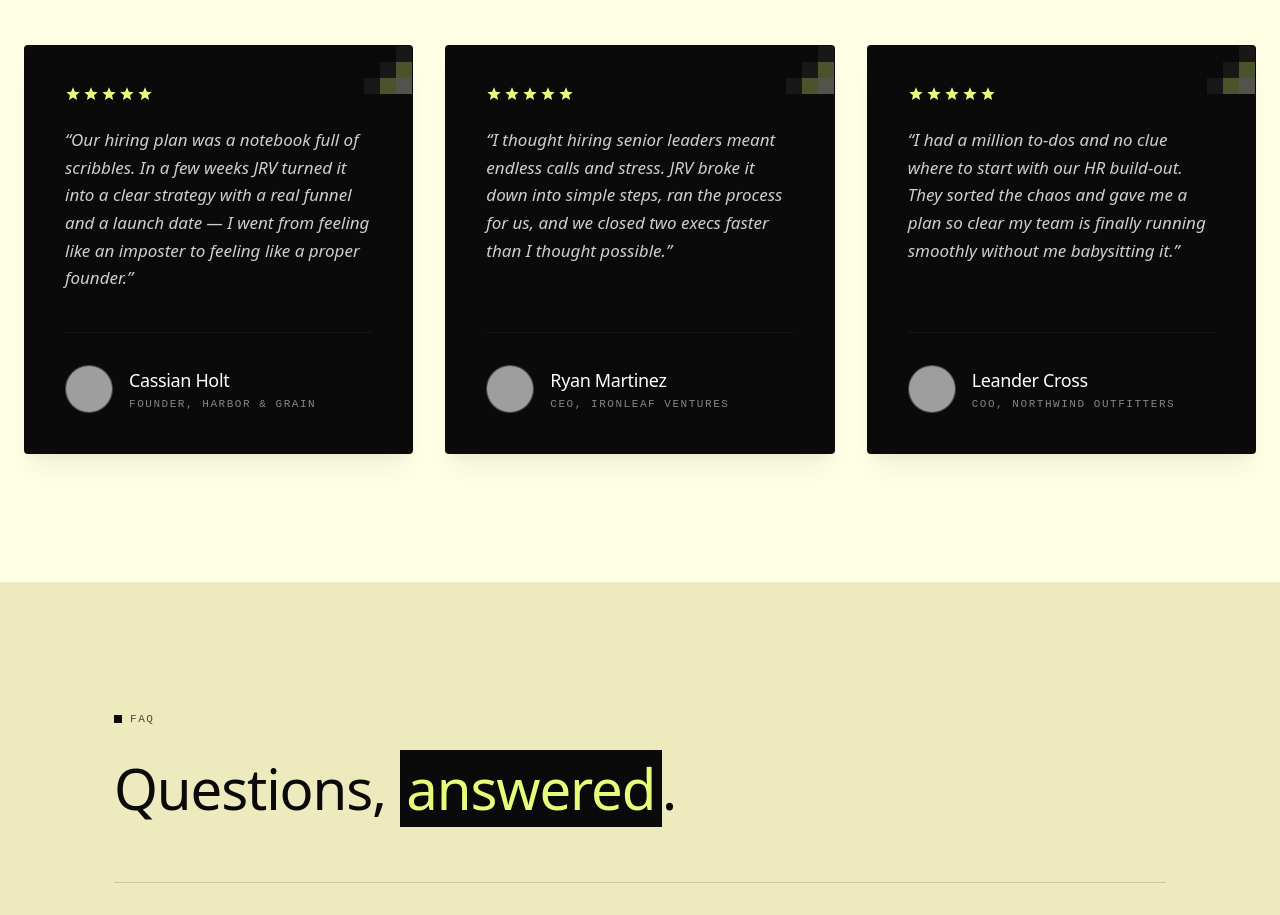
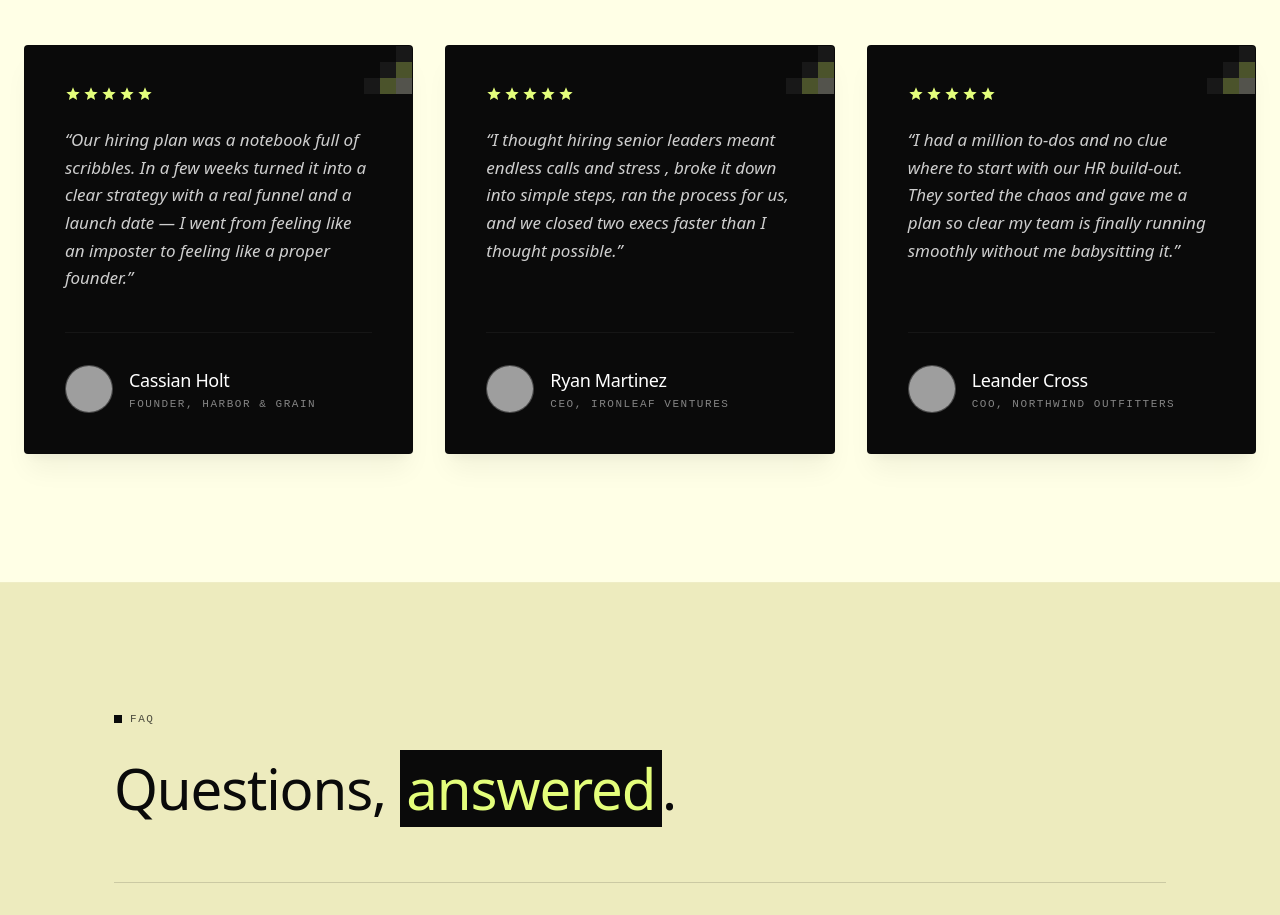
Before and after one commit to Sumit210106/consulting-template, a Next.js app: page /jrv in a window 1280 px wide. Shown: the part 10740-11655 px from the top of the page. Built offline with nearby package versions, Linux system fonts and the light colour scheme; grey boxes are pictures that could not be loaded; a web font is replaced by a local one.

Commit message:
jrv hardcoded issue fixed

```diff
--- a/app/layout.tsx
+++ b/app/layout.tsx
@@ -3,32 +3,32 @@ import "./globals.css";
 
 import { BRANDS } from "@/lib/brands";
 
-const defaultBrand = BRANDS.jrv;
+const defaultBrand = BRANDS.test;
 
 export const metadata: Metadata = {
   title: {
     default: `${defaultBrand.displayName} Consulting | ${defaultBrand.description}`,
-    template: `%s | ${defaultBrand.displayName} Consulting`,
+    template: ``,
   },
-  description: defaultBrand.tagline,
-  keywords: ["Recruitment", "Talent Acquisition", "CV Scrutiny", "HR Consulting", `${defaultBrand.displayName} Consulting`],
-  authors: [{ name: `${defaultBrand.displayName} Consulting` }],
-  robots: {
-    index: true,
-    follow: true,
-  },
-  openGraph: {
-    title: `${defaultBrand.displayName} Consulting | ${defaultBrand.description}`,
-    description: defaultBrand.tagline,
-    type: "website",
-    locale: "en_US",
-    siteName: `${defaultBrand.displayName} Consulting`,
-  },
-  twitter: {
-    card: "summary_large_image",
-    title: `${defaultBrand.displayName} Consulting | ${defaultBrand.description}`,
-    description: defaultBrand.tagline,
-  },
+  // description: defaultBrand.tagline,
+  // keywords: ["Recruitment", "Talent Acquisition", "CV Scrutiny", "HR Consulting", `${defaultBrand.displayName} Consulting`],
+  // authors: [{ name: `${defaultBrand.displayName} Consulting` }],
+  // robots: {
+  //   index: true,
+  //   follow: true,
+  // },
+  // openGraph: {
+  //   title: `${defaultBrand.displayName} Consulting | ${defaultBrand.description}`,
+  //   description: defaultBrand.tagline,
+  //   type: "website",
+  //   locale: "en_US",
+  //   siteName: `${defaultBrand.displayName} Consulting`,
+  // },
+  // twitter: {
+  //   card: "summary_large_image",
+  //   title: `${defaultBrand.displayName} Consulting | ${defaultBrand.description}`,
+  //   description: defaultBrand.tagline,
+  // },
 };
 
 export const viewport: Viewport = {
--- a/components/site/About.tsx
+++ b/components/site/About.tsx
@@ -11,7 +11,7 @@ const cards = [
 import { Brand } from "@/lib/brands";
 
 export function About({ brand }: { brand?: Brand }) {
-  const activeBrand = brand || { displayName: "JRV" };
+  const activeBrand = brand || { displayName: "CONSULT" };
 
   return (
     <section id="about" className="bg-ink text-cream">
--- a/components/site/Contact.tsx
+++ b/components/site/Contact.tsx
@@ -7,7 +7,7 @@ import { Country } from "@/lib/countries";
 
 
 export function Contact({ brand, country }: { brand?: Brand; country: Country }) {
-  const activeBrand = brand || { email: "hello@jrvconsulting.in" };
+  const activeBrand = brand || { email: "hello@consulting.in" };
   const [sent, setSent] = useState(false);
   return (
     <section id="contact" className="bg-ink text-cream">
--- a/components/site/Footer.tsx
+++ b/components/site/Footer.tsx
@@ -1,7 +1,7 @@
 import { Brand } from "@/lib/brands";
 
 export function Footer({ brand }: { brand?: Brand }) {
-  const activeBrand = brand || { displayName: "JRV" };
+  const activeBrand = brand || { displayName: "CONSULT" };
 
   return (
     <footer className="bg-ink text-cream">
--- a/components/site/Hero.tsx
+++ b/components/site/Hero.tsx
@@ -22,7 +22,7 @@ const tickerItems = [
 import { Brand } from "@/lib/brands";
 
 export function Hero({ brand }: { brand?: Brand }) {
-  const activeBrand = brand || { displayName: "JRV", tagline: "JRV helps organisations manage their most valuable asset — people. Quality candidate placement, calibrated to your culture and goals." };
+  const activeBrand = brand || { displayName: "CONSULT", tagline: "CONSULT helps organisations manage their most valuable asset — people. Quality candidate placement, calibrated to your culture and goals." };
   const bgImage =
     "https://framerusercontent.com/images/Q94oslWo6RLM85eXJ5lNnH2FMc.jpg?width=1920&height=1080";
 
--- a/components/site/Nav.tsx
+++ b/components/site/Nav.tsx
@@ -16,7 +16,7 @@ import { Brand } from "@/lib/brands";
 
 export function Nav({ brand }: { brand?: Brand }) {
   const [open, setOpen] = useState(false);
-  const activeBrand = brand || { displayName: "JRV" };
+  const activeBrand = brand || { displayName: "CONSULT" };
 
   return (
     <header
--- a/components/site/Testimonials.tsx
+++ b/components/site/Testimonials.tsx
@@ -5,13 +5,13 @@ import { motion, AnimatePresence } from "framer-motion";
 const items = [
   {
     img: "https://images.unsplash.com/photo-1531123897727-8f129e1688ce?w=1200&q=80",
-    quote: "Our hiring plan was a notebook full of scribbles. In a few weeks JRV turned it into a clear strategy with a real funnel and a launch date — I went from feeling like an imposter to feeling like a proper founder.",
+    quote: "Our hiring plan was a notebook full of scribbles. In a few weeks  turned it into a clear strategy with a real funnel and a launch date — I went from feeling like an imposter to feeling like a proper founder.",
     name: "Cassian Holt",
     title: "FOUNDER, HARBOR & GRAIN",
   },
   {
       img: "https://images.unsplash.com/photo-1531123897727-8f129e1688ce?w=1200&q=80",
-    quote: "I thought hiring senior leaders meant endless calls and stress. JRV broke it down into simple steps, ran the process for us, and we closed two execs faster than I thought possible.",
+    quote: "I thought hiring senior leaders meant endless calls and stress , broke it down into simple steps, ran the process for us, and we closed two execs faster than I thought possible.",
     name: "Ryan Martinez",
     title: "CEO, IRONLEAF VENTURES",
   },
@@ -77,7 +77,7 @@ function TestimonialCard({
       <StarRow />
 
       <blockquote className="flex-1 text-[15px] md:text-[17px] leading-relaxed text-white/80 italic font-medium">
-        &ldquo;{t.quote.replaceAll("JRV", activeBrand.displayName)}&rdquo;
+        &ldquo;{t.quote.replaceAll("CONSULT", activeBrand.displayName)}&rdquo;
       </blockquote>
 
       <figcaption className="mt-10 pt-8 border-t border-white/5 flex items-center gap-4">
@@ -94,7 +94,7 @@ function TestimonialCard({
 }
 
 export function Testimonials({ brand }: { brand?: Brand }) {
-  const activeBrand = brand || { displayName: "JRV" };
+  const activeBrand = brand || { displayName: "CONSULT" };
   const [index, setIndex] = useState(0);
   const [direction, setDirection] = useState(0);
 
--- a/package.json
+++ b/package.json
@@ -1,5 +1,5 @@
 {
-  "name": "jrv-consulting-website",
+  "name": "consulting-website",
   "version": "0.1.0",
   "private": true,
   "scripts": {
```
Also changed, not shown: 1 other file (tests, documents, lock files or other folders).
